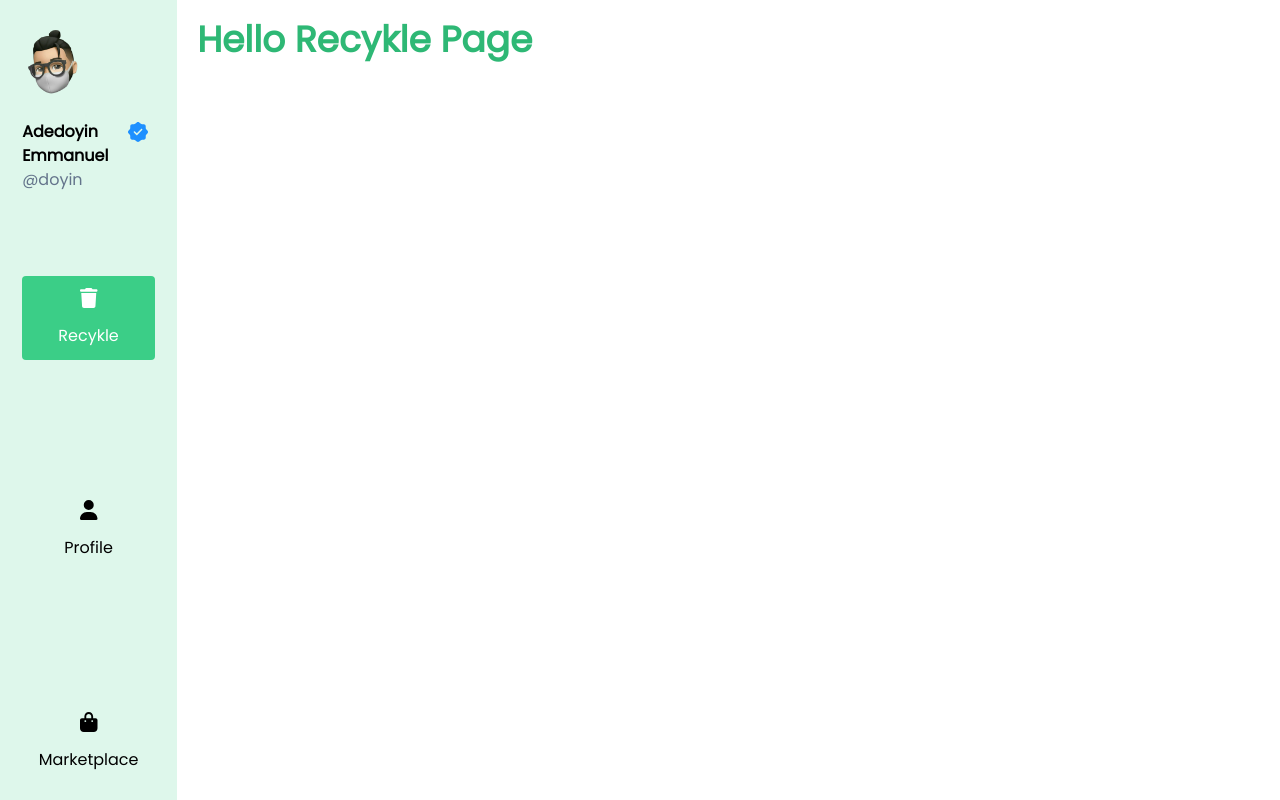
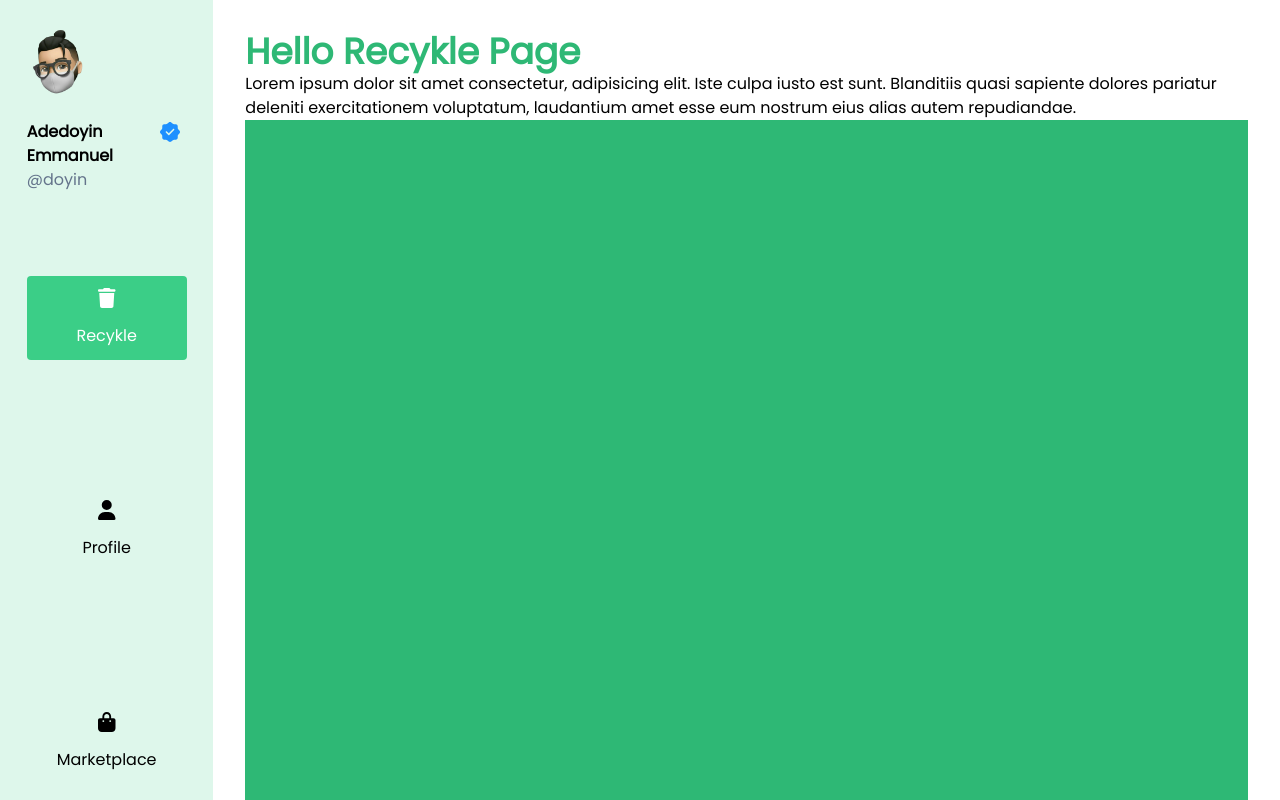
Before and after one commit to Adedoyin-Emmanuel/Recykle, a React (Vite) app: page /recycle in a window 1280 px wide. Built offline with nearby package versions, Linux system fonts and the light colour scheme.

Commit message:
Fixed the sidenav issue

```diff
--- a/src/components/MobileNav/MobileNav.tsx
+++ b/src/components/MobileNav/MobileNav.tsx
@@ -49,10 +49,8 @@ const MobileNav = ({
 
       <section className="mobile-items m-8" onClick={handleRecykleClick}>
         <svg
-          width="24"
-          height="24"
           viewBox="0 0 24 24"
-          className="h-8 w-8"
+          className="h-5 w-5"
           fill={recyklePageIcon}
           xmlns="http://www.w3.org/2000/svg"
         >
@@ -80,10 +78,8 @@ const MobileNav = ({
       </section>
       <section className="mobile-items m-8" onClick={handleMarketPlaceClick}>
         <svg
-          width="24"
-          height="24"
           viewBox="0 0 24 24"
-          className="w-8 h-8 text-green-300"
+          className="w-5 h-5"
           fill={marketPlaceIconColor}
           xmlns="http://www.w3.org/2000/svg"
         >
@@ -103,10 +99,8 @@ const MobileNav = ({
       </section>
       <section className="mobile-items m-8" onClick={handleProfileClick}>
         <svg
-          width="24"
-          height="24"
           viewBox="0 0 24 24"
-          className="w-8 h-8"
+          className="w-5 h-5"
           fill={profilePageIconColor}
           xmlns="http://www.w3.org/2000/svg"
         >
--- a/src/components/Sidebar/Sidebar.tsx
+++ b/src/components/Sidebar/Sidebar.tsx
@@ -46,9 +46,9 @@ const Sidebar = ({
     navigateToRecycling(navigateTo);
   };
   return (
-    <section className="parent h-screen w-screen flex">
+    <section className="parent h-screen w-screen flex justify-between">
       <section
-        className={`sidenav bg-green-5 h-screen hidden md:flex  md:w-3/12  lg:w-2/12 items-center justify-start flex-col ${className} p-0 `}
+        className={`sidenav bg-green-5 h-screen hidden md:flex  md:w-3/12  lg:w-2/12 items-center justify-start flex-col ${className} p-0  fixed `}
         {...others}
       >
         <section className="header-section w-full flex items-center justify-start my-5 flex-col">
@@ -109,7 +109,9 @@ const Sidebar = ({
           marketplace
         </section>
       </section>
-      <section className="w-screen other-content m-5">{children}</section>
+      <section className="md:w-3/4 lg:w-5/6 md:p-8 p-2 pl-1/4 overflow-y-auto ml-auto">
+        {children}
+      </section>
 
       <MobileNav
         onProfilePage={onProfilePage}
--- a/src/pages/Recycle/Recycle.tsx
+++ b/src/pages/Recycle/Recycle.tsx
@@ -1,5 +1,8 @@
 import React from "react";
 import Dashboard from "../Dashboard/Dashboard";
+import { FontAwesomeIcon } from "@fortawesome/react-fontawesome";
+import { faLocationDot } from "@fortawesome/free-solid-svg-icons";
+import Container from "../../components/Container/Container";
 
 const Recycle: React.FC = (): JSX.Element => {
   return (
@@ -7,6 +10,10 @@ const Recycle: React.FC = (): JSX.Element => {
       <h1 className="font-bold text-green-300 text-4xl capitalize">
         hello recykle page
       </h1>
+        Lorem ipsum dolor sit amet consectetur, adipisicing elit. Iste culpa iusto est sunt. Blanditiis quasi sapiente dolores pariatur deleniti exercitationem voluptatum, laudantium amet esse eum nostrum eius alias autem repudiandae.
+
+
+        <section className="h-screen w-full bg-green-300"></section>
     </Dashboard>
   );
 };
```
